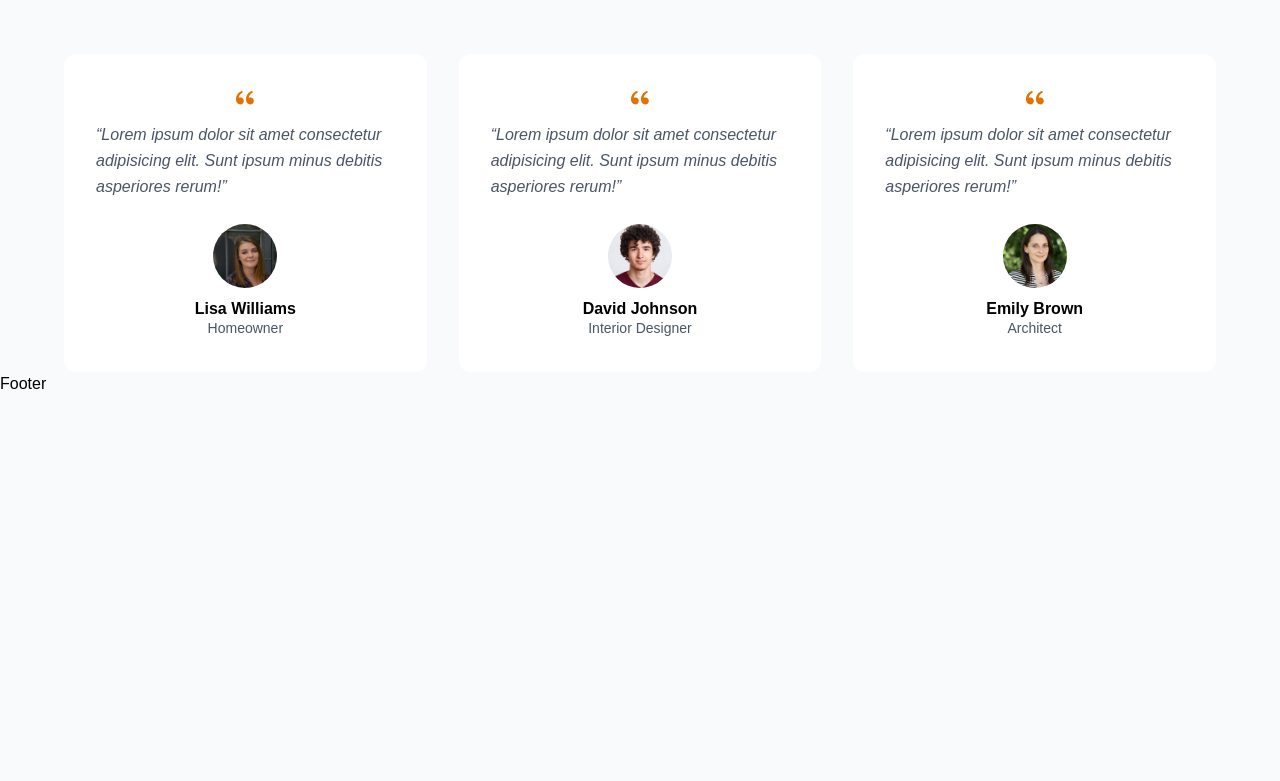
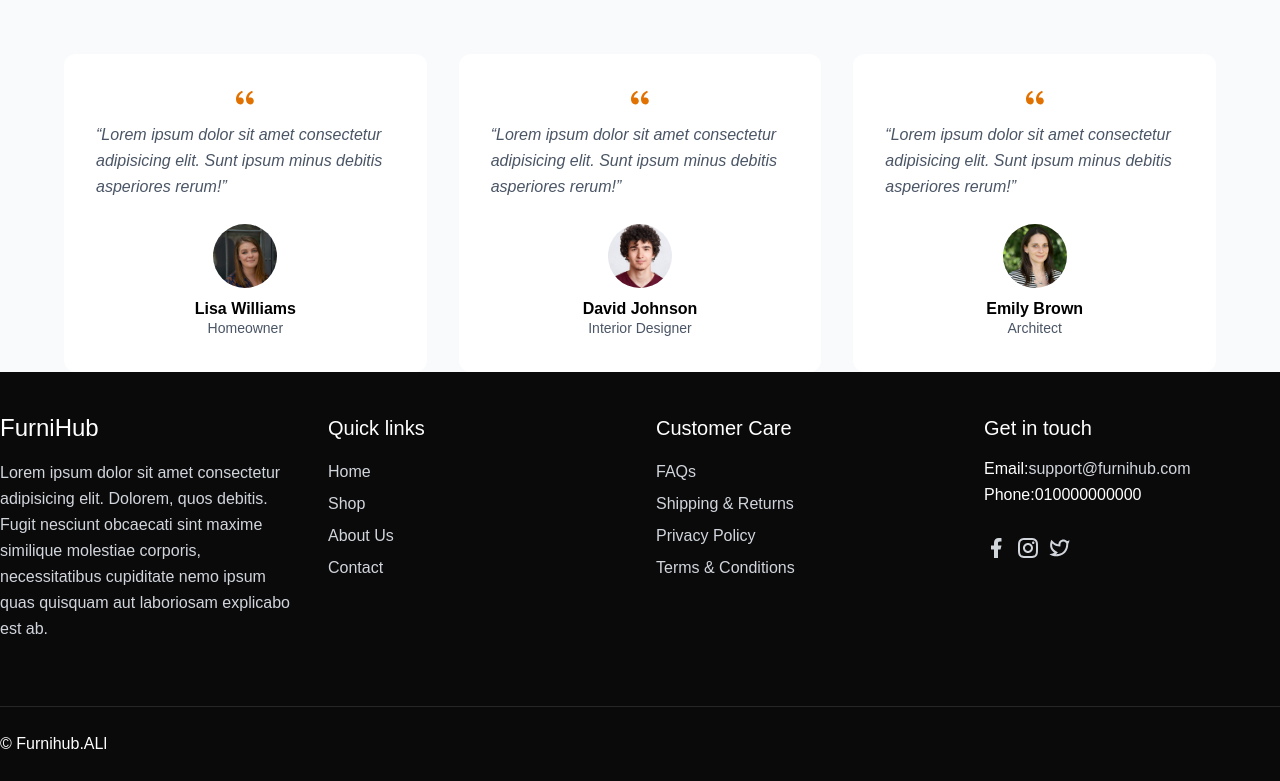
Before and after one commit to AnJungGeon/e-commerce-website-v1, a Next.js app: page / in a window 1280 px wide. Shown: the part 3559-4340 px from the top of the page. Before the commit the page ends 3955 px from the top, so only its background shows below. Built offline with nearby package versions, Linux system fonts and the light colour scheme; a web font is replaced by a local one.

Commit message:
feat: footer 추가

```diff
--- a/components/Footer.tsx
+++ b/components/Footer.tsx
@@ -1,5 +1,67 @@
 import React from "react";
+import { footerList } from "@/data/data";
+import Link from "next/link";
+import {  RiFacebookFill, RiInstagramLine, RiTwitterLine } from "@remixicon/react";
+
+
 
 export default function Footer(){
-  return <div>Footer</div>
+  return <footer className=" bg-neutral-950 text-white pt-10 pb-6">
+    <div className="contanier space-y-6 divide-y divide-neutral-800">
+      {/* Footer top */}
+        <div className="grid gap-8 sm:grid-cols-2 lg:grid-cols-4
+        pb-11 sm:pb-16">
+          {/* desc */}
+          <div >
+            {/* logo */}
+            <span className="text-2xl font-cunia inline-flex mb-4">FurniHub</span>
+            <p className="text-gray-300">
+              Lorem ipsum dolor sit amet consectetur adipisicing
+              elit. Dolorem, quos debitis. Fugit nesciunt obcaecati sint maxime similique molestiae corporis,
+              necessitatibus cupiditate nemo ipsum quas quisquam aut laboriosam explicabo est ab.
+            </p>
+          </div>
+          {/* footer list */}
+          {footerList.map(item =>
+            <div key={item.id}>
+              <p className="text-xl font-cunia">{item.title}</p>
+              <ul className="space-y-2 mt-4">
+                {item.links.map(link =>
+                  <li key={link}>
+                    <a href={""} className="text-gray-300 hover:underline">{link}</a>
+                  </li>
+                )}
+              </ul>
+            </div>
+          )}
+
+          {/* Get in touch */}
+          <div>
+            <p className="text-xl font-cunia mb-3">Get in touch</p>
+            <p>
+              Email:
+              <a href="" className="text-gray-300 hover:underline">support@furnihub.com</a>
+            </p>
+            <p>
+              Phone:
+              <a href="">010000000000</a>
+            </p>
+            {/* social links  */}
+            <div className="flex items-center gap-2 mt-7">
+              {[RiFacebookFill, RiInstagramLine, RiTwitterLine].map
+              ((Icon, index) =>
+                <a href="" key={index} className="text-gray-300 hover:underline
+                hover:text-amber-500 focus:text-amber-500
+                transition-colors">
+                  <Icon/>
+                </a>
+              )}
+
+            </div>
+          </div>
+          </div>
+      {/* footer bottom */}
+        <p>&copy; Furnihub.ALl</p>
+      </div>
+  </footer>;
 }
```
